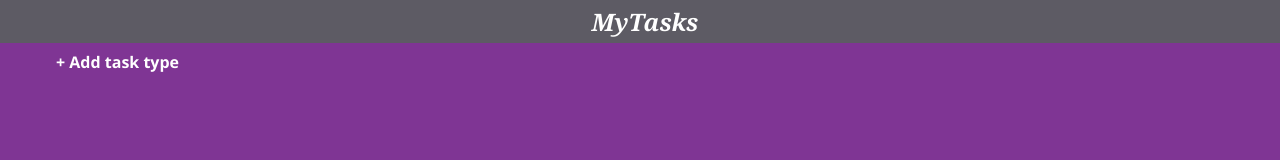
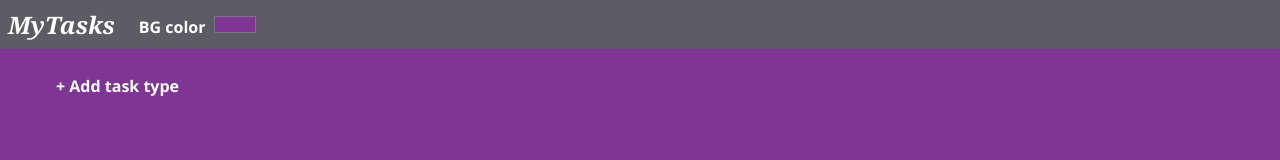
Before and after one commit to malisovm/myTasks_js, a website: page app/index.html in a window 1280 px wide. Drawn offline with Linux system fonts and the light colour scheme; no server answers.

Commit message:
initial bgcolor support

```diff
--- a/app/app.js
+++ b/app/app.js
@@ -1,4 +1,5 @@
 HTMLCollection.prototype.forEach = Array.prototype.forEach
+const body = document.querySelector('body')
 var taskGrid = document.querySelector('#task-grid')
 var columns = document.querySelector('#task-grid').children
 var contextMenu = document.querySelector('#context-menu')
@@ -22,6 +23,7 @@ const rgba2hex = (rgba) =>
         .replace('NaN', '')
     )
     .join('')}`
+const bodyColor = rgba2hex(window.getComputedStyle(body).backgroundColor)
 
 function column(col) {
   return columns[col - 1]
@@ -54,7 +56,8 @@ class TaskField extends HTMLElement {
       document.querySelector('#changeColorInput').value = rgba2hex(
         this.style.backgroundColor
       )
-    } else {
+    }
+    else {
       document.querySelector('#changeColorInput').value = '#ffffff'
     }
 
@@ -362,6 +365,12 @@ changeColorInput.oninput = async () => {
     .then((responseText) => console.log(responseText))
 }
 
+const changeBodyColorDiv = document.querySelector('#changeBodyColorDiv')
+changeBodyColorDiv.lastChild.value = bodyColor
+changeBodyColorDiv.oninput = async () => {
+  body.style.backgroundColor = changeBodyColorDiv.lastChild.value
+}
+
 const moveTask = (sourceElem, targetElem) => {
   let sourceCol = getColNum(sourceElem)
   let targetCol = getColNum(targetElem)
--- a/app/index.html
+++ b/app/index.html
@@ -13,7 +13,9 @@
 
 <body>
     <div id="darkenLayer"></div>
-    <div id="myTasksLogo">MyTasks</div>
+
+    <div id="darkenLayer"></div>
+    <table id="topContainer"><tr><td class="topItem"><div id="myTasksLogo">MyTasks</div></td><td class="topItem"><div id="changeBodyColorDiv">BG color <input type="color"></input></div></td><td id="filler"></td></tr></table>
 
     <div id="task-grid">
         <div class="column" id="column1" style="grid-column: 2">
--- a/app/style.css
+++ b/app/style.css
@@ -8,6 +8,9 @@ body {
   padding: 0;
   min-height: 100%;
   min-width: 100%;
+  color: white;
+  font-family: 'Segoe UI', Verdana, Tahoma, Geneva, sans-serif;
+  font-size: 12pt;
 }
 
 #darkenLayer {
@@ -23,13 +26,36 @@ body {
   z-index: 1;
 }
 
+#topContainer {
+  background-color: #5d5b64;
+}
+
+#myTasksLogo {
+  font-family: Georgia, 'Times New Roman', Times, serif;
+  font-size: 18pt;
+  font-weight: bold;
+  font-style: italic;
+  padding: 5px;
+  padding-right: 20px;
+}
+
+#changeBodyColorDiv {
+  font-weight: bold;
+  vertical-align: center;
+  white-space: nowrap;
+}
+
+#filler {
+  width: 100%;
+}
+
 #task-grid {
   display: inline-grid;
   column-gap: 25px;
   grid-template-columns: max-content;
   align-items: flex-start;
   margin-left: 25px;
-  margin-top: 50px;
+  margin-top: 25px;
 }
 
 .column {
@@ -115,19 +141,6 @@ input:hover {
   opacity: 0.8;
 }
 
-#myTasksLogo {
-  font-family: Georgia, 'Times New Roman', Times, serif;
-  font-size: 18pt;
-  font-weight: bold;
-  color: white;
-  background-color: #5d5b64;
-  padding: 5px;
-  text-align: center;
-  font-style: italic;
-  width: 100%;
-  position: fixed;
-}
-
 #context-menu {
   position: absolute;
   z-index: 10000;
```
